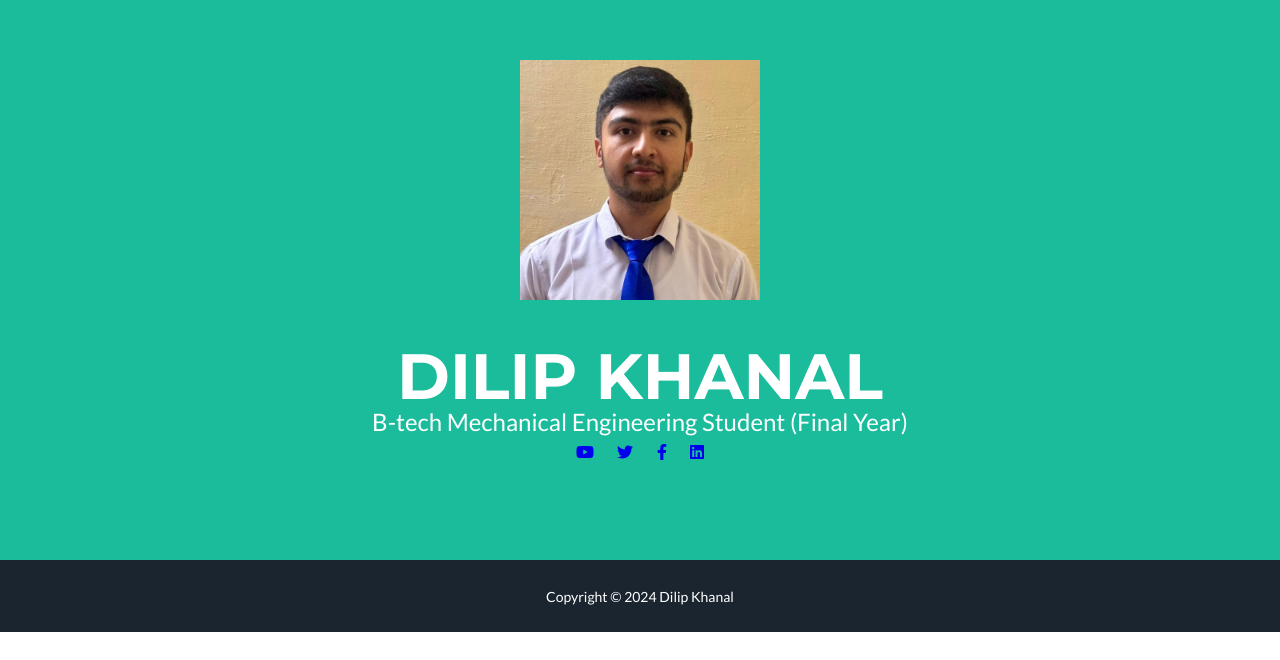
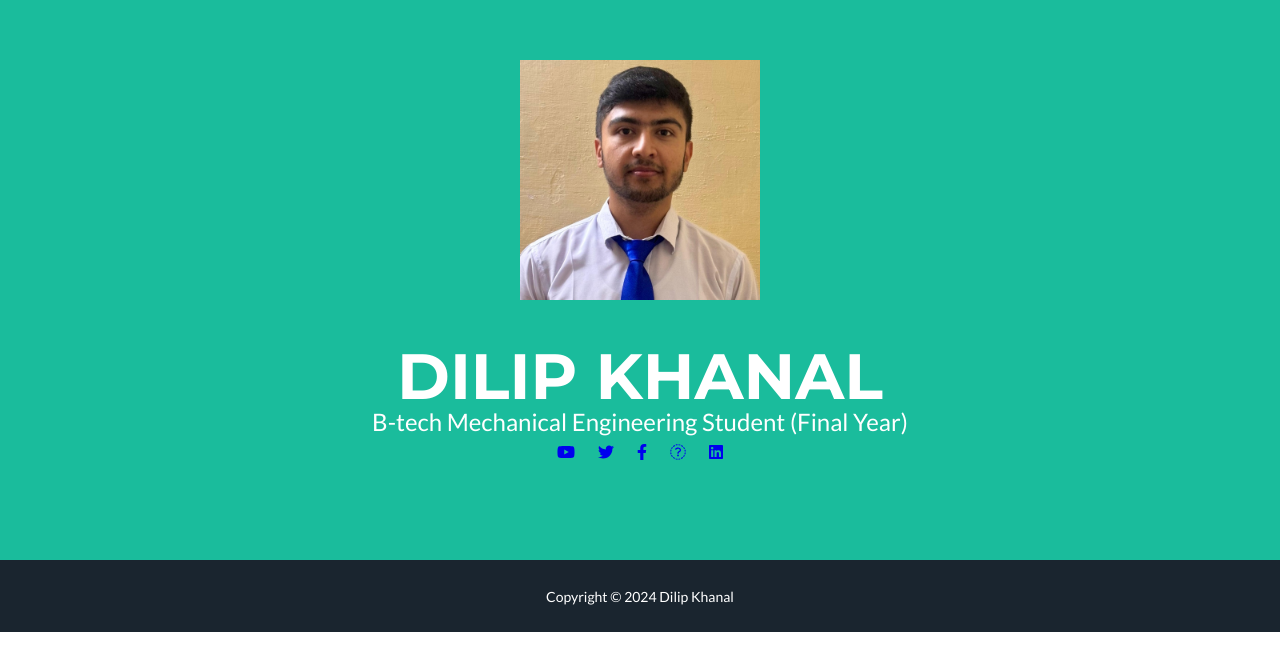
Before and after one commit to iamdilipkhanal/iamdilipkhanal, a plain HTML site: page index.html in a window 1280 px wide. Shown: the part 140-800 px from the top of the page. Drawn offline with nearby package versions, Linux system fonts and the light colour scheme.

Commit message:
Update index.html

```diff
--- a/index.html
+++ b/index.html
@@ -33,6 +33,7 @@
                     <a href="https://www.youtube.com/@dilip.khanal"><i class="fab fa-youtube"></i></a>
                      <a href="https://x.com/iamdilipkhanal"><i class="fab fa-twitter "></i></a>
                     <a href="https://www.facebook.com/iamdilipkhanal"><i class="fab fa-facebook-f"></i></a>
+                    <a href="https://www.instagram.com/dilip.khanal_"><i class="fab fa-instagram-f"></i></a>
                     <a href="https://www.linkedin.com/in/iamdilipkhanal/"><i class="fab fa-linkedin"></i></a>
                 </nav>
 
```
